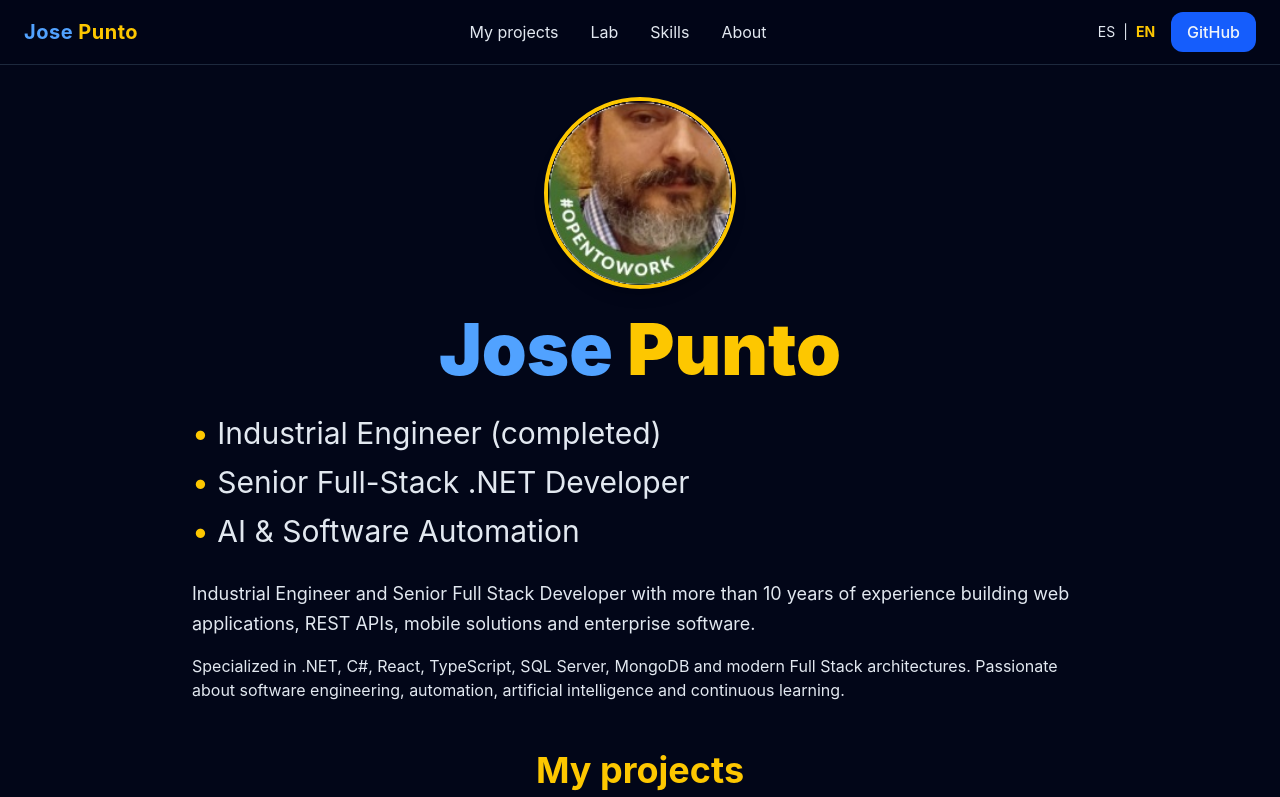
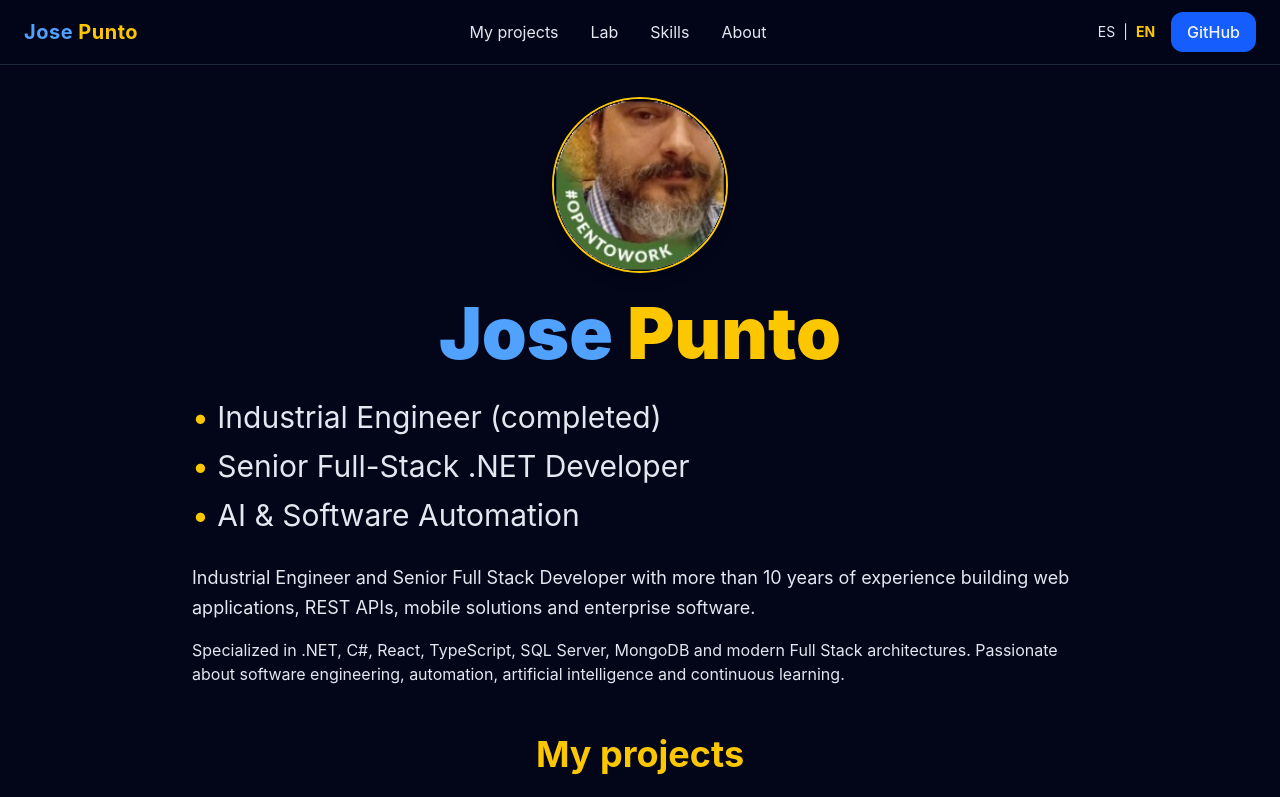
Before and after one commit to iamjosepunto/iamjosepunto.github.io, a React (Vite) app: page / in a window 1280 px wide. Shown: the top 797 px of the page. Built offline with nearby package versions, Linux system fonts and the light colour scheme; grey boxes are pictures that could not be loaded.

Commit message:
Reduce profile photo size

```diff
--- a/src/components/Hero.tsx
+++ b/src/components/Hero.tsx
@@ -24,15 +24,15 @@ const Hero = () => {
           src="/FotoJosePunto.jpg"
           alt="Jose Punto"
           className="
-            w-40
-            h-40
-            md:w-48
-            md:h-48
+            w-36
+            h-36
+            md:w-44
+            md:h-44
             rounded-full
             object-cover
             mx-auto
             mb-6
-            border-4
+            border-2
             border-yellow-400
             shadow-lg
           "
```
Also changed, not shown: public/FotoJosePunto.jpg.
